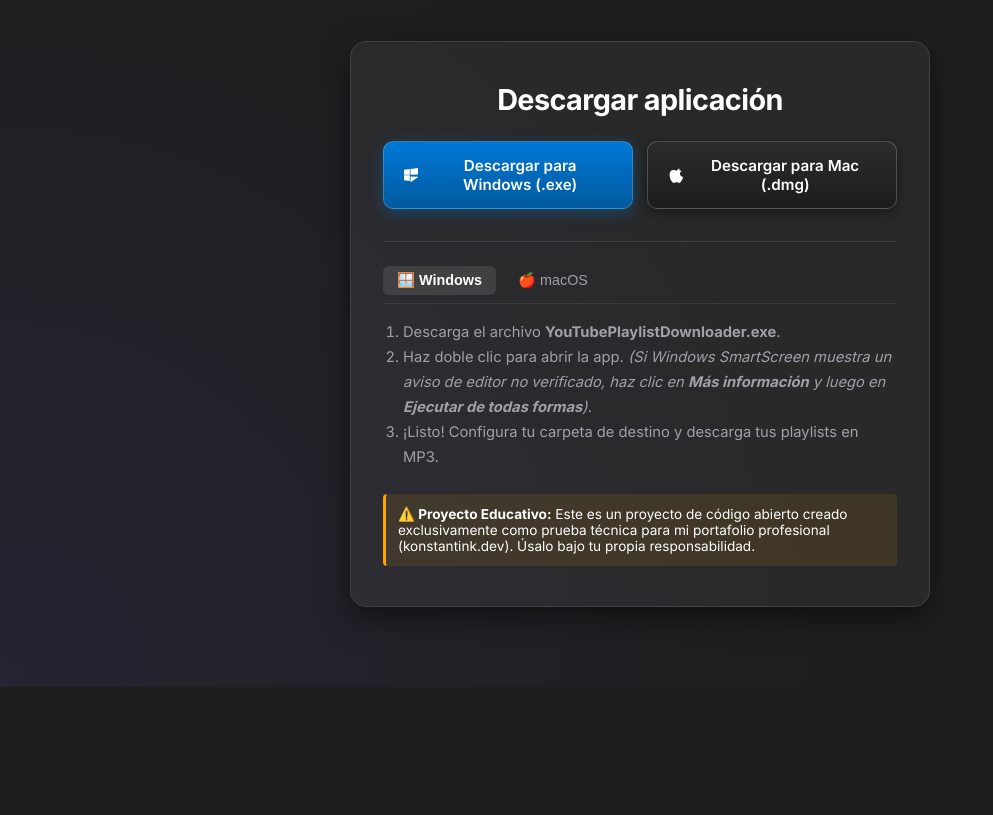
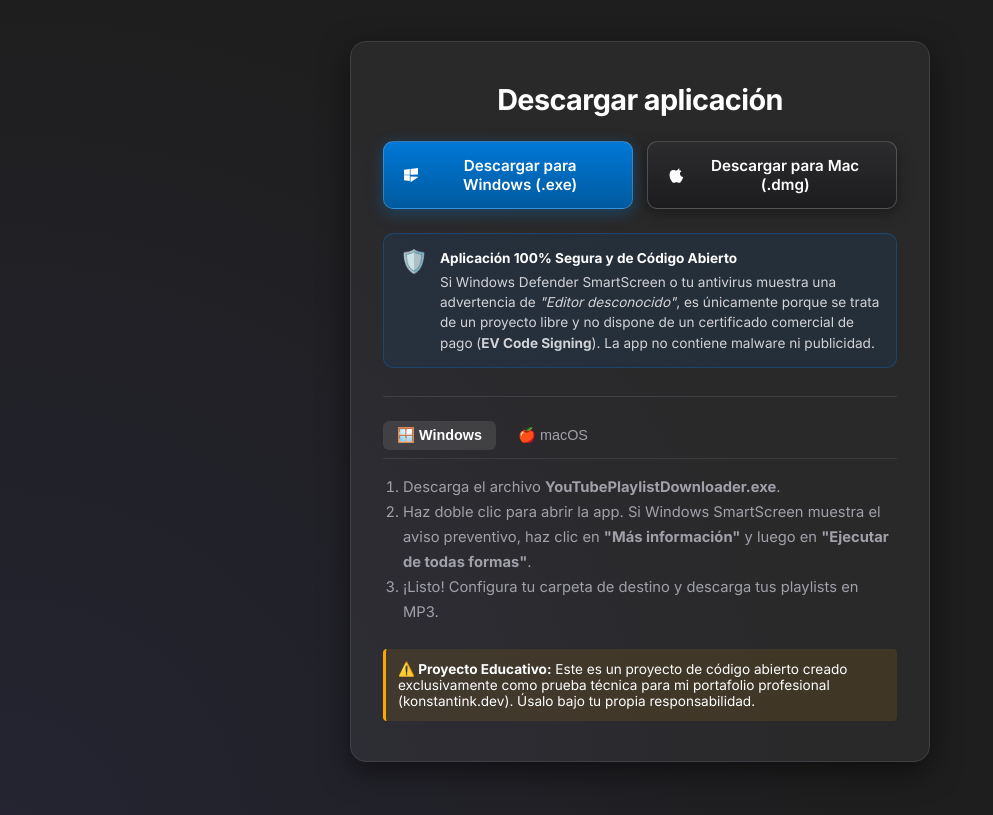
Before and after one commit to konstantinWDK/youtube-playlist-downloader, a Flask app: page / in a window 1280 px wide. Shown: the part 955-1770 px from the top of the page, without its empty margins (0-993 px from the left). Before the commit the page ends 1642 px from the top, so only its background shows below. Run offline with Flask 3, Linux system fonts and the light colour scheme.

Commit message:
feat: anadir aviso de seguridad y certificado EV en el frontend y actualizar ejecutable

```diff
--- a/templates/index.html
+++ b/templates/index.html
@@ -328,7 +328,7 @@
             <div class="download-section" style="background: rgba(255,255,255,0.05); border: 1px solid var(--border); border-radius: 16px; padding: 40px 32px; max-width: 580px; margin: 0 auto; box-shadow: 0 10px 30px rgba(0,0,0,0.5); position: relative; z-index: 1;">
                 <h2 style="margin-bottom: 24px; font-size: 1.8rem; letter-spacing: -0.02em;">Descargar aplicación</h2>
 
-                <div class="download-buttons-grid" style="display: flex; gap: 14px; justify-content: center; flex-wrap: wrap; margin-bottom: 32px;">
+                <div class="download-buttons-grid" style="display: flex; gap: 14px; justify-content: center; flex-wrap: wrap; margin-bottom: 24px;">
                     <a href="/download-app/windows" class="btn-os-download btn-windows" style="flex: 1 1 220px; display: inline-flex; align-items: center; justify-content: center; gap: 10px; padding: 14px 20px; border-radius: 10px; background: linear-gradient(180deg, #0078D7 0%, #005A9E 100%); color: #fff; text-decoration: none; font-weight: 600; font-size: 0.95rem; border: 1px solid rgba(255,255,255,0.2); box-shadow: 0 4px 15px rgba(0,120,215,0.35); transition: all 0.2s ease;">
                         <svg width="18" height="18" viewBox="0 0 88 88" fill="currentColor"><path d="M0 12.402l35.688-4.86.016 34.423-35.67.243zm35.67 33.528l.029 34.508-35.67-4.891-.029-29.86zm4.326-39.098L87.971 0v41.526l-47.975.31zm47.975 48.971L39.996 88l-.014-34.12 47.989.17z"/></svg>
                         Descargar para Windows (.exe)
@@ -338,6 +338,15 @@
                         <svg width="18" height="18" viewBox="0 0 170 170" fill="currentColor"><path d="M150.37 130.25c-2.45 5.66-5.35 10.87-8.71 15.66-4.58 6.53-8.33 11.05-11.22 13.56-4.48 4.12-9.28 6.23-14.42 6.35-3.69 0-8.14-1.05-13.32-3.18-5.19-2.12-9.97-3.17-14.34-3.17-4.58 0-9.49 1.05-14.75 3.17-5.26 2.13-9.5 3.24-12.74 3.35-4.35.13-9.16-1.9-14.42-6.08-3.69-3.04-7.67-7.81-11.96-14.3-5.75-8.69-10.23-18.79-13.44-30.3-3.21-11.51-4.82-22.36-4.82-32.55 0-15.35 3.75-27.46 11.26-36.33 7.51-8.87 16.94-13.37 28.3-13.5 4.89 0 10.33 1.25 16.32 3.75 5.99 2.5 9.7 3.8 11.13 3.9 1.83-.2 5.86-1.63 12.09-4.3 6.23-2.67 11.66-3.83 16.29-3.5 12.02.76 21.6 5.09 28.74 13-10.55 6.42-15.72 15.24-15.52 26.47.2 8.79 3.58 16.09 10.15 21.9 6.57 5.81 14.38 9.33 23.43 10.56-2.29 6.96-4.99 14.1-8.1 21.43zm-30.82-108.64c0 7.07-2.64 13.78-7.92 20.14-5.28 6.36-11.75 10.25-19.4 11.67-.53-1.07-.8-2.22-.8-3.46 0-7.07 2.87-14.07 8.6-21 5.73-6.93 12.23-10.73 19.52-11.4v4.05z"/></svg>
                         Descargar para Mac (.dmg)
                     </a>
+                </div>
+
+                <!-- Banner de Seguridad / Certificado EV -->
+                <div class="security-banner" style="background: rgba(10, 132, 255, 0.08); border: 1px solid rgba(10, 132, 255, 0.25); border-radius: 10px; padding: 14px 16px; margin-bottom: 28px; text-align: left; display: flex; gap: 12px; align-items: flex-start;">
+                    <div style="font-size: 1.4rem; line-height: 1; flex-shrink: 0; margin-top: 2px;">🛡️</div>
+                    <div style="font-size: 0.85rem; color: #d4d4d8; line-height: 1.5;">
+                        <strong style="color: #fff; display: block; margin-bottom: 3px;">Aplicación 100% Segura y de Código Abierto</strong>
+                        Si Windows Defender SmartScreen o tu antivirus muestra una advertencia de <em>"Editor desconocido"</em>, es únicamente porque se trata de un proyecto libre y no dispone de un certificado comercial de pago (<strong>EV Code Signing</strong>). La app no contiene malware ni publicidad.
+                    </div>
                 </div>
 
                 <!-- Instructions Tabs -->
@@ -354,7 +363,7 @@
                     <div id="tab-content-win" style="display: block; font-size: 0.92rem; color: var(--muted); line-height: 1.7;">
                         <ol style="padding-left: 20px; margin-bottom: 24px;">
                             <li>Descarga el archivo <strong>YouTubePlaylistDownloader.exe</strong>.</li>
-                            <li>Haz doble clic para abrir la app. <em>(Si Windows SmartScreen muestra un aviso de editor no verificado, haz clic en <strong>Más información</strong> y luego en <strong>Ejecutar de todas formas</strong>)</em>.</li>
+                            <li>Haz doble clic para abrir la app. Si Windows SmartScreen muestra el aviso preventivo, haz clic en <strong>"Más información"</strong> y luego en <strong>"Ejecutar de todas formas"</strong>.</li>
                             <li>¡Listo! Configura tu carpeta de destino y descarga tus playlists en MP3.</li>
                         </ol>
                     </div>
```
